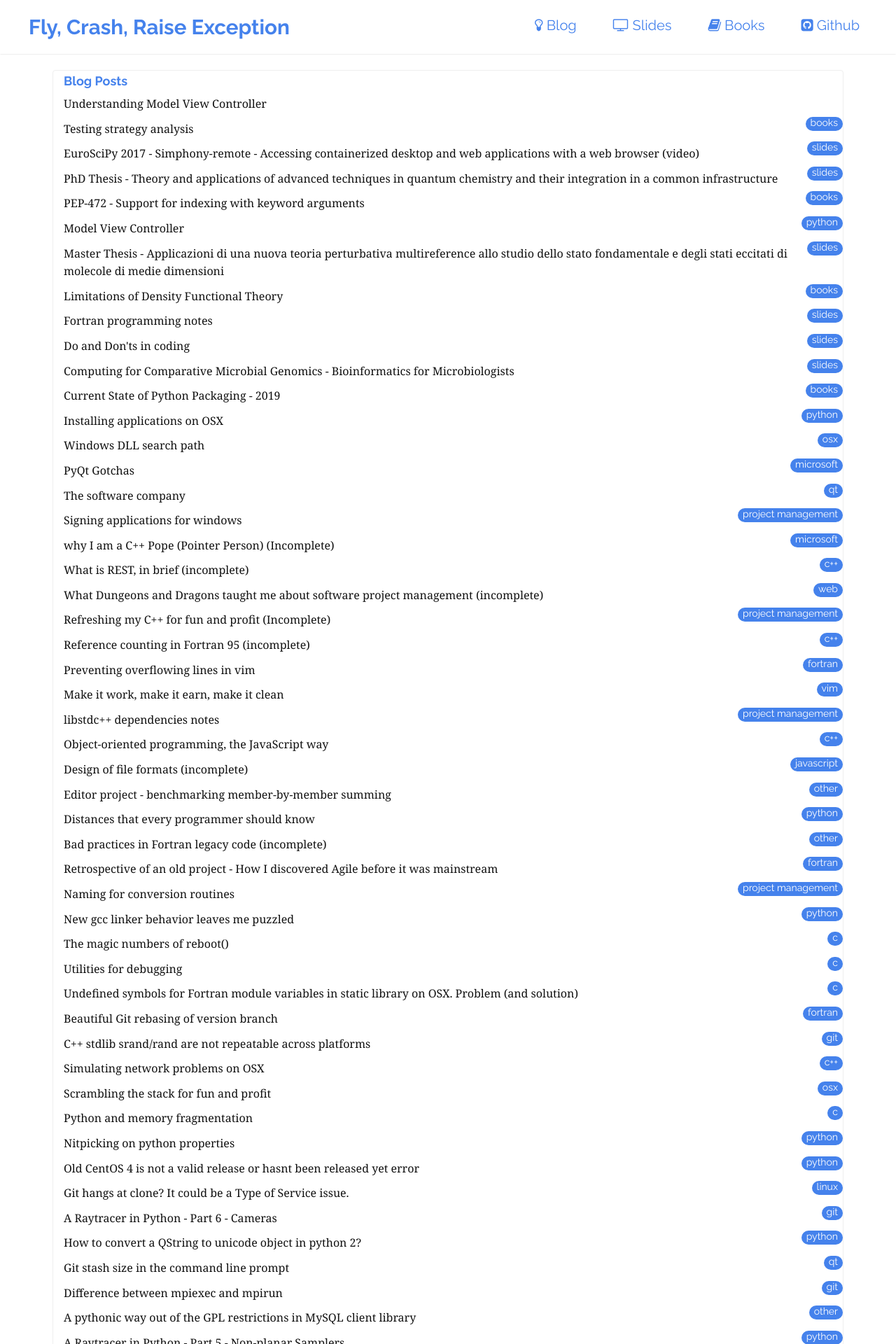
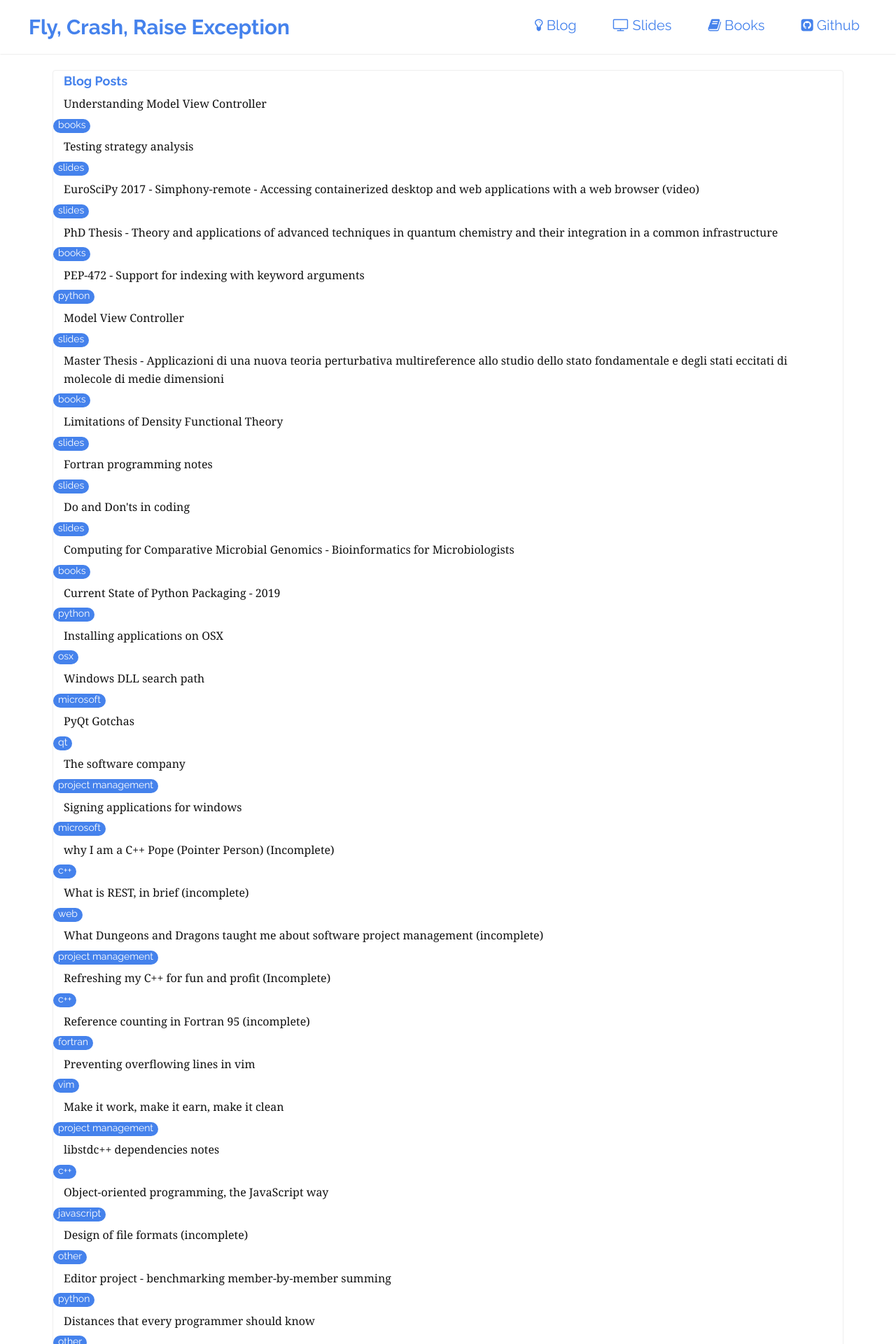
Before and after one commit to stefanoborini/stefanoborini.github.io, a Jekyll site: the page built from index.html, in a window 1280 px wide. Shown: the top 1920 px of the page at 70% size. Built offline with Jekyll 4.4.1, drawn with Linux system fonts in a browser that asks for light colours; the list of posts is cut into pages by our own code.

Commit message:
Leaving to immediate side

```diff
--- a/index.html
+++ b/index.html
@@ -13,7 +13,7 @@ layout: default
                     {% else %}
                         <a href="{{ post.url | prepend: site.baseurl }}" class="index-anchor"><div class="panel-body">{{ post.title }}</div></a>
                     {% endif %}
-                    <span class="badge badge-secondary pull-right">{{ post.category }}</span></h1>
+                    <span class="badge badge-secondary">{{ post.category }}</span>
                 {% endfor %}
                 </div>
             </div>
```
